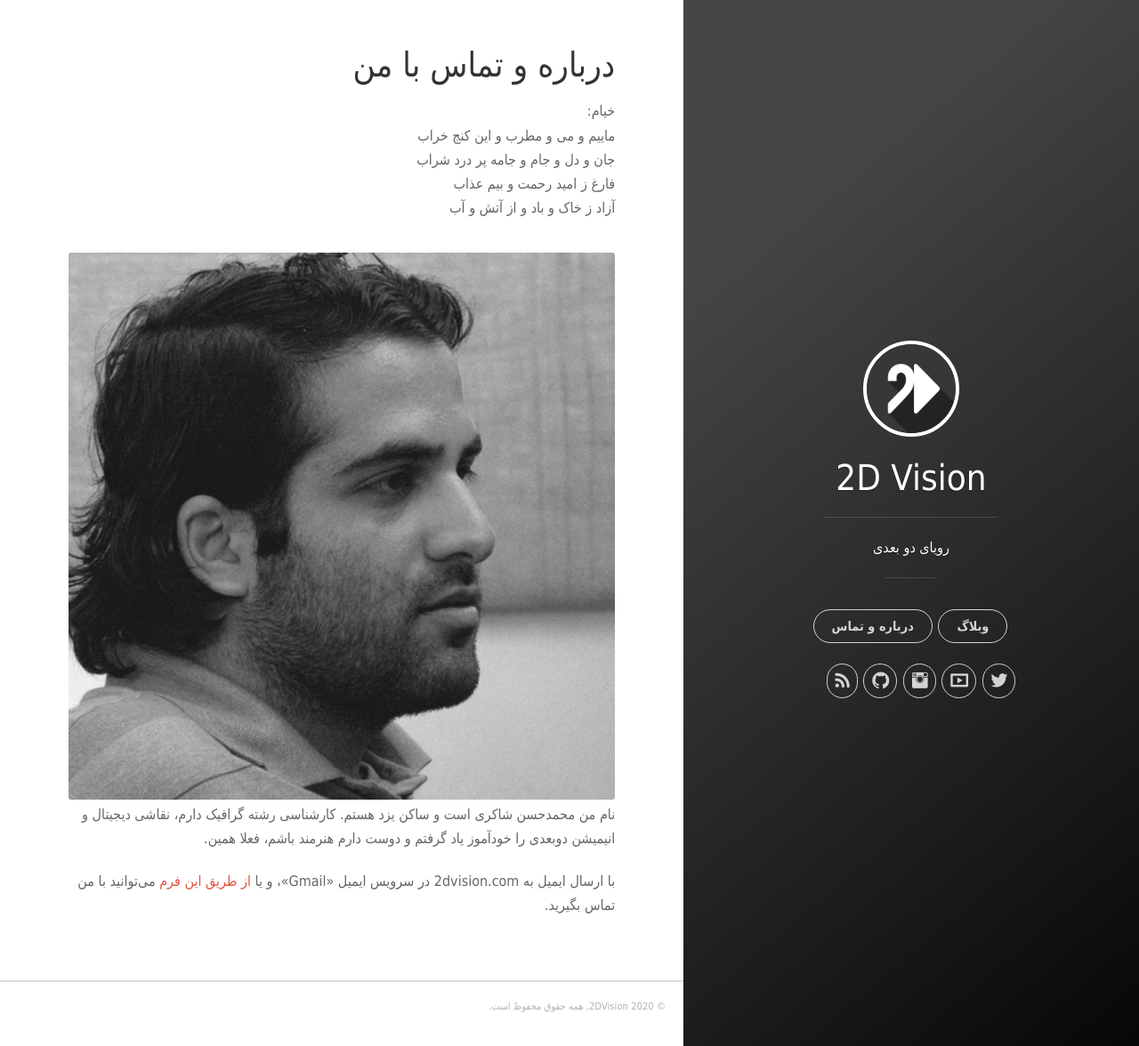
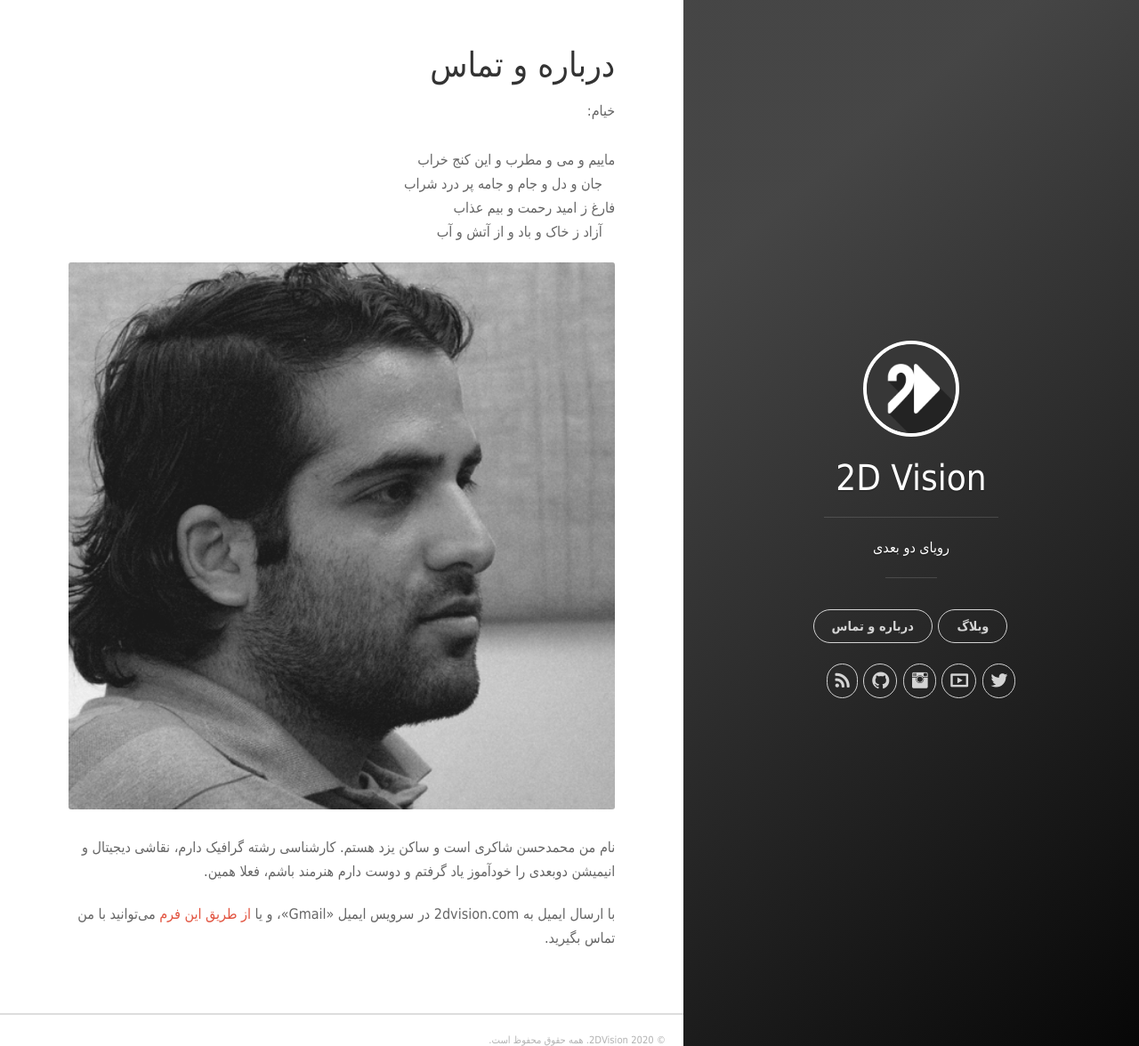
Before and after one commit to 2dvision/2dvision.github.io, a Jekyll site: the page built from about-contact.html, in a window 1280 px wide and 1176 px high. Shown: the whole window at 89% size. Built offline with Jekyll 4.4.1, drawn with Linux system fonts in a browser that asks for light colours; some web fonts are replaced.

Commit message:
Little change for about page

```diff
--- a/_includes/header.html
+++ b/_includes/header.html
@@ -22,7 +22,7 @@
             <ul class="navigation">
               <li class="navigation__item"><a href="{{ site.baseurl }}/#blog" title="link to {{ site.title }} blog" class="blog-button">وبلاگ</a></li>
               <!-- <li class="navigation__item"><a href="{{ site.baseurl }}/categories" title="link to {{ site.title }} categories" class="blog-button">دسته‌ها</a></li> -->
-              <li class="navigation__item"><a href="{{ site.baseurl }}/about-contact.html" title="link to {{ site.title }} about contact" class="blog-button">درباره و تماس</a></li>
+              <li class="navigation__item"><a href="{{ site.baseurl }}/about-contact" title="link to {{ site.title }} about contact" class="blog-button">درباره و تماس</a></li>
             </ul>
           </nav>
 
--- a/about-contact.html
+++ b/about-contact.html
@@ -1,24 +1,22 @@
 ---
 layout: page
-title: درباره و تماس با من
+title: درباره و تماس
 permalink: /about-contact.html
 ---
 
 <p>
 خیام:
-  <br>
+  <br><br>
 ماییم و می و مطرب و این کنج خراب
   <br>
-جان و دل و جام و جامه پر درد شراب
+  &emsp;جان و دل و جام و جامه پر درد شراب
   <br>
 فارغ ز امید رحمت و بیم عذاب
   <br>
-آزاد ز خاک و باد و از آتش و آب
+  &emsp;آزاد ز خاک و باد و از آتش و آب
 </p>
 
-<br>
-<img src="/images/Me.png" style='width:100%;' border="0" alt="My portrait">
-<br>
+<p><img src="/images/Me.png" style='width:100%;' border="0" alt="My portrait"></p>
 
 <p>
 نام من محمدحسن شاکری است و ساکن یزد هستم. کارشناسی رشته گرافیک دارم، نقاشی دیجیتال و انیمیشن دوبعدی را خودآموز یاد گرفتم و دوست دارم هنرمند باشم، فعلا همین.
```
